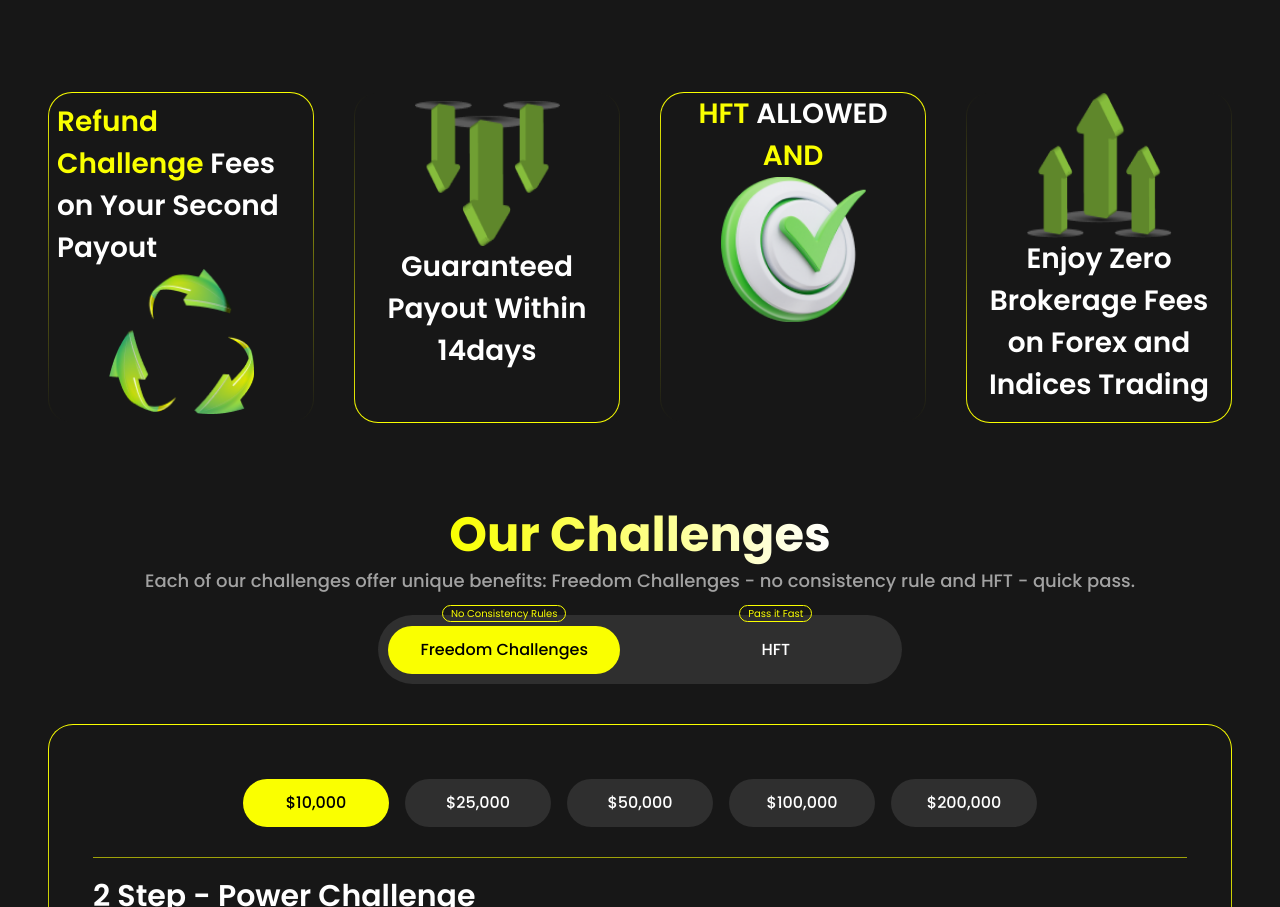
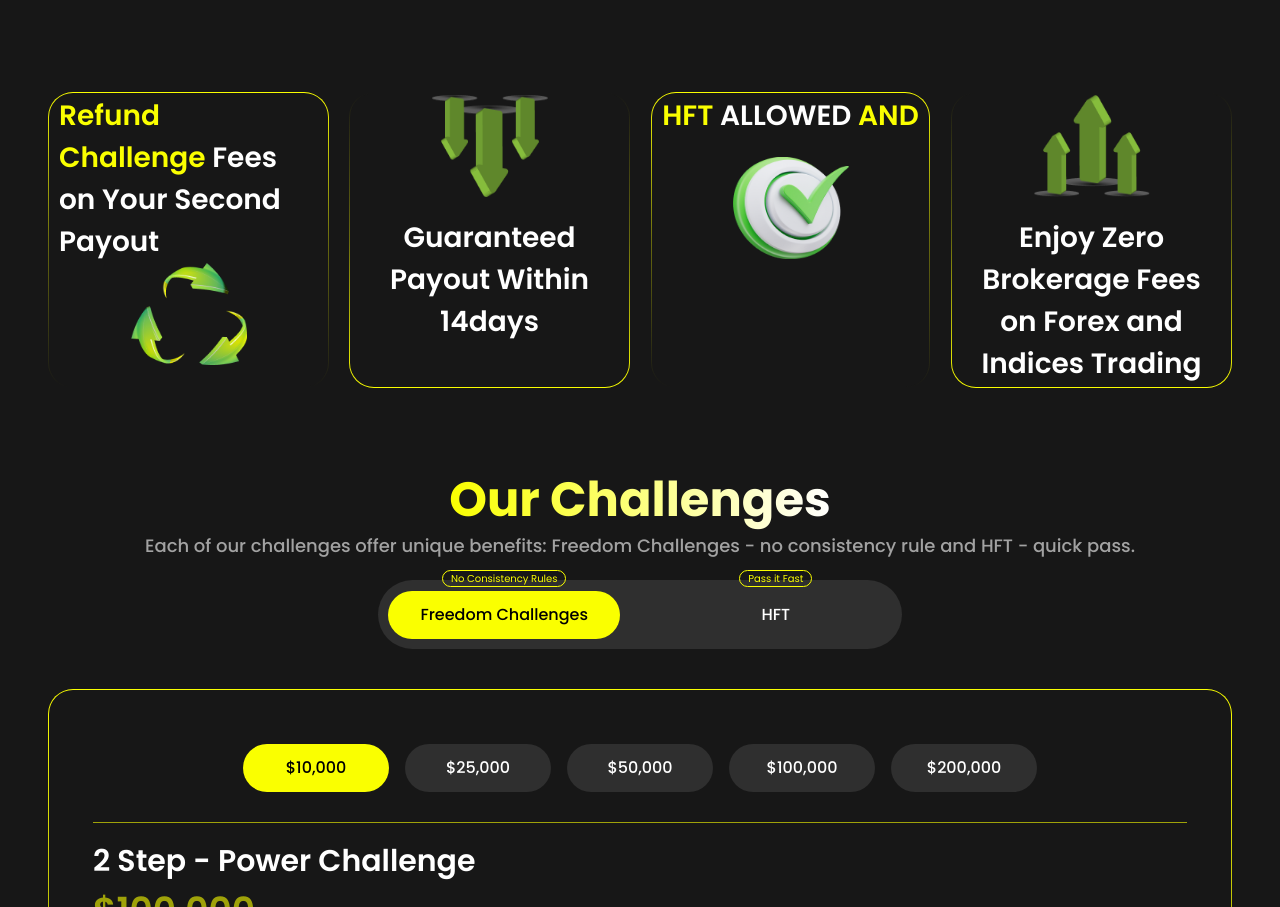
Before and after one commit to ghayas9/freedom-elite-funding, a Next.js app: page / in a window 1280 px wide. Shown: the part 712-1619 px from the top of the page. Built offline with nearby package versions, Linux system fonts and the light colour scheme.

Commit message:
third section

```diff
--- a/src/components/Head.tsx
+++ b/src/components/Head.tsx
@@ -1,27 +1,27 @@
+import Image from "next/image";
 import React from "react";
 
-export default function Head() {
+function Head() {
   return (
     <section className="max-w-[1200px] mx-auto py-20 px-2 mt-10 lg:mt-0">
       <div className="grid md:grid-cols-2  lg:grid-cols-4 gap-5">
         <div className="flex items-center justify-center ">
-          {/* style="background-image: linear-gradient(rgba(255, 255, 255, 0.07), rgb(23, 23, 23));" */}
-          <div className=" p-[2px]  rounded-[25px] " style={{backgroundImage:"linear-gradient(rgba(255, 255, 255, 0.07), rgb(23, 23, 23))"}}>
+          <div className=" p-[2px]  rounded-[25px] border-tb-g ">
             <div className="p-[1px]  rounded-[25px] bg-primary-bg-color">
-              {/* style="background-image: linear-gradient(rgba(20, 241, 148, 0.2), rgb(23, 23, 23));" */}
               <div className="p-[2px]  rounded-[25px]  justify-center items-center flex ">
-                <div className="rounded-[25px]  justify-center items-start  flex bg-primary-bg-color ">
-                  <div className="xl:w-[271px] xl:h-[283px] lg:w-[200px] lg:h-[240px] w-[294px] pt-[100px] pb-[49px] flex flex-col justify-start items-center gap-5 ">
-                    <img
-                      className="mt-[-150px] mb-[28px] w-[116px] h-[102px] "
+                <div className="rounded-[25px]  justify-center items-start  flex bg-primary-bg-color  ">
+                  <div className="xl:w-[271px] xl:h-[283px] lg:w-[200px] lg:h-[240px] w-[294px] pt-[100px] pb-[49px] flex flex-col-reverse justify-start items-center gap-5 ">
+                    <Image
+                      className="mb-[28px] w-[116px] h-[102px] "
                       src="https://sureleveragefunding.com/assets/retry-DVBZpuir.png"
                       alt=""
+                      width={0}
+                      height={0}
                     />
                     <div className="text-center">
                       <h2 className="text-white text-[24px] md:text-[28px] font-semibold">
-                        <span className="text-[#14F194]">Free Reset</span> in
-                        funded stage <br />
-                        <span className="text-[#14F194]  "></span>
+                        <span className="text-primary"> Refund Challenge </span>{" "}
+                        Fees on Your Second Payout
                       </h2>
                       <p className="text-[#9F9F9F]"></p>
                     </div>
@@ -31,16 +31,17 @@ export default function Head() {
             </div>
           </div>
         </div>
-        <div className="lg:mt-40 ">
-          {/* style="background-image: linear-gradient(rgba(255, 255, 255, 0.07), rgb(23, 23, 23));" */}
-          <div className="flex items-center justify-center ">
-            <div className=" p-[2px]  rounded-[25px] ">
+        <div className="">
+          <div className="flex items-center justify-center  ">
+            <div className=" p-[2px]  rounded-[25px] border-tb-g">
               <div className="rounded-[25px]  justify-center items-start  flex bg-primary-bg-color ">
-                <div className="xl:w-[271px] xl:h-[283px] lg:w-[200px] lg:h-[240px] w-[294px] pt-[100px] pb-[49px] flex flex-col justify-start items-center gap-5">
-                  <img
-                    className="mt-[-150px] mb-[28px]  w-[116px] h-[102px] "
+                <div className="xl:w-[271px] xl:h-[283px] lg:w-[200px] lg:h-[240px] w-[294px] pt-[100px] pb-[49px] flex flex-col-reverse justify-center items-center gap-5">
+                  <Image
+                    className="  w-[116px] h-[102px] "
                     src="https://sureleveragefunding.com/assets/drawdown-Dqbqbdn3.png"
                     alt=""
+                    width={0}
+                    height={0}
                   />
                   <div className="text-center">
                     <h2 className="text-white text-[24px] md:text-[28px] font-semibold">
@@ -53,8 +54,7 @@ export default function Head() {
           </div>
         </div>
         <div className="flex items-center justify-center ">
-          {/* style="background-image: linear-gradient(rgba(255, 255, 255, 0.07), rgb(23, 23, 23));" */}
-          <div className=" p-[2px]  rounded-[25px] ">
+          <div className=" p-[2px]  rounded-[25px] border-tb-g">
             <div className="p-[1px]  rounded-[25px] bg-primary-bg-color">
               {/* style="background-image: linear-gradient(rgba(20, 241, 148, 0.2), rgb(23, 23, 23));" */}
               <div className="p-[2px]  rounded-[25px]  justify-center items-center flex ">
@@ -82,7 +82,7 @@ export default function Head() {
         <div className="lg:mt-40">
           <div className="flex items-center justify-center ">
             {/* style="background-image: linear-gradient(rgba(255, 255, 255, 0.07), rgb(23, 23, 23));" */}
-            <div className=" p-[2px]  rounded-[25px] ">
+            <div className=" p-[2px]  rounded-[25px] border-bt-g">
               <div className="rounded-[25px]  justify-center items-start  flex bg-primary-bg-color ">
                 <div className="xl:w-[271px] xl:h-[283px] lg:w-[200px] lg:h-[240px] w-[294px] pt-[100px] pb-[49px] flex flex-col justify-start items-center gap-5">
                   <img
@@ -104,3 +104,97 @@ export default function Head() {
     </section>
   );
 }
+
+const newSection = () => (
+  <section className="max-w-[1200px] mx-auto py-20 px-2 mt-10 lg:mt-0">
+    <div className="grid md:grid-cols-2  lg:grid-cols-4 gap-5">
+      <div className="flex items-center justify-center">
+        <div className=" p-[2px] rounded-[25px] border-tb-g">
+          <div className="rounded-[25px]  justify-center items-start">
+            <div className="xl:w-[271px] xl:h-[283px] lg:w-[200px] lg:h-[240px] w-[294px] flex flex-col-reverse justify-center items-center">
+              <Image
+                className="  w-[116px] h-[102px] "
+                src="/images/Group-1.png"
+                alt=""
+                width={0}
+                height={0}
+              />
+              <div className="w-full px-2">
+                <h2 className="text-white text-[24px] md:text-[28px] font-semibold">
+                  <span className="text-primary">
+                    Refund <br />
+                    Challenge
+                  </span>{" "}
+                  Fees on Your Second Payout
+                </h2>
+              </div>
+            </div>
+          </div>
+        </div>
+      </div>
+      <div className="flex items-center justify-center">
+        <div className=" p-[2px] rounded-[25px] border-bt-g">
+          <div className="rounded-[25px]  justify-center items-start">
+            <div className="xl:w-[271px] xl:h-[283px] lg:w-[200px] lg:h-[240px] w-[294px] flex flex-col justify-start items-center gap-5">
+              <Image
+                className="  w-[116px] h-[102px] "
+                src="/images/Group-2.png"
+                alt=""
+                width={0}
+                height={0}
+              />
+              <div className="w-full px-2">
+                <h2 className="text-white text-center text-[24px] md:text-[28px] font-semibold">
+                  Guaranteed Payout Within 14days
+                </h2>
+              </div>
+            </div>
+          </div>
+        </div>
+      </div>
+      <div className="flex items-center justify-center">
+        <div className=" p-[2px] rounded-[25px] border-tb-g">
+          <div className="rounded-[25px]  justify-center items-start">
+            <div className="xl:w-[271px] xl:h-[283px] lg:w-[200px] lg:h-[240px] w-[294px] flex flex-col-reverse justify-center items-center gap-5">
+              <Image
+                className="  w-[116px] h-[102px] "
+                src="/images/Group-3.png"
+                alt=""
+                width={0}
+                height={0}
+              />
+              <div className="w-full px-2">
+                <h2 className="text-white text-[24px] text-center md:text-[28px] font-semibold">
+                  <span className="text-primary"> HFT </span> ALLOWED{" "}
+                  <span className="text-primary"> AND </span>
+                </h2>
+              </div>
+            </div>
+          </div>
+        </div>
+      </div>
+      <div className="flex items-center justify-center">
+        <div className=" p-[2px] rounded-[25px] border-bt-g">
+          <div className="rounded-[25px]  justify-center items-start">
+            <div className="xl:w-[271px] xl:h-[283px] lg:w-[200px] lg:h-[240px] w-[294px] flex flex-col justify-start items-center gap-5">
+              <Image
+                className="  w-[116px] h-[102px] "
+                src="/images/Group-4.png"
+                alt=""
+                width={0}
+                height={0}
+              />
+              <div className="w-full px-2">
+                <h2 className="text-white text-center text-[24px] md:text-[28px] font-semibold">
+                Enjoy Zero Brokerage Fees on Forex and Indices Trading
+                </h2>
+              </div>
+            </div>
+          </div>
+        </div>
+      </div>
+    </div>
+  </section>
+);
+
+export default newSection;
--- a/src/components/Header.tsx
+++ b/src/components/Header.tsx
@@ -5,11 +5,10 @@ import React, { useState } from "react";
 export default function Header() {
   const [open, setOpen] = useState(false);
   return (
-    <>
       <div className="mx-auto max-w-[1200px] flex justify-between items-center py-[16px] px-2 lg:py-4">
         <Image src="/images/logo.png" alt="logo" width={244} height={35} />
         <div
-          className={`  ${open ? "left-0" : "-left-[100%] lg:left-0"} flex flex-col lg:flex-row absolute lg:justify-end lg:relative lg:top-0 lg:bg-transparent lg:p-0 bg-black w-full gap-4 p-4 top-16 lg:items-center text-white gap-x-[40px] text-[14px] transition-all duration-700 ease-in `}
+          className={`  ${open ? "left-0" : "-left-[100%] lg:left-0"} flex flex-col lg:flex-row absolute  items-center lg:justify-end lg:relative lg:top-0 lg:bg-transparent lg:p-0 bg-black w-full gap-4 p-4 top-16 lg:items-center text-white gap-x-[40px] text-[14px] transition-all duration-700 ease-in `}
         >
           <Link href="/">Home </Link>
           <Link href="/">Buy Challenge </Link>
@@ -18,7 +17,7 @@ export default function Header() {
           <Link href="/payout">About us</Link>
           <Link href="/payout">Contact us</Link>
           <Link
-            className="rounded-[16px] px-5 py-2 font-medium text-black bg-primary"
+            className="rounded-[16px] px-5 py-2 font-medium text-black bg-primary w-full lg:w-auto text-center"
             href="#"
           >
             Login
@@ -44,24 +43,6 @@ export default function Header() {
           </svg>
         </div>
       </div>
-      {/* <div
-        className={` absolute  ${
-          open ? "left-0 w-full" : "-left-[100%]"
-        }  flex flex-col gap-4 p-4 bg-black text-white gap-x-[40px] text-[14px] transition-all duration-700  `}
-      >
-        <Link href="/">Home </Link>
-        Buy Challenge
-        <Link href="/faq">FAQ </Link>
-        <Link href="/payout">Payout</Link>
-        <Link href="/payout">About us</Link>
-        <Link href="/payout">Contact us</Link>
-        <Link
-          className="rounded-[16px] px-5 py-2 font-medium text-black bg-primary"
-          href="#"
-        >
-          Login
-        </Link>
-      </div> */}
-    </>
+
   );
 }
--- a/src/components/OurChallenges.tsx
+++ b/src/components/OurChallenges.tsx
@@ -10,9 +10,9 @@ export default function OurChallenges() {
       <p className="lg:text-lg font-medium text-white/60 text-center md:text-left">
         {`Each of our challenges offer unique benefits: Freedom Challenges - no consistency rule and HFT - quick pass.`}
       </p>
-      <div className="grid grid-cols-1 lg:grid-cols-2 py-[10px] px-2  md:p-[10px]  gap-2 md:gap-10 md:bg-white/10 rounded-lg md:rounded-full mb-10 mt-5">
+      <div className="grid grid-cols-1 md:grid-cols-2 py-[10px] px-2  md:p-[10px]  gap-2 md:gap-10 md:bg-white/10 rounded-lg md:rounded-full mb-10 mt-5">
         <div>
-          <div className="text-primary -mb-2 md:mb-1 md:-mt-5 px-2 text-[10px] flex items-center   justify-center">
+          <div className=" text-primary -mb-2 md:mb-1 md:-mt-5 px-2 text-[10px] flex items-center justify-center">
             <div className=" border border-primary rounded-full px-2 text-[10px] flex items-center gap-1 justify-center">
               <span>No Consistency Rules</span>
             </div>
@@ -31,7 +31,7 @@ export default function OurChallenges() {
             </div>
           </div>
           <button
-            type="submit"
+            // type="submit"
             className="flex justify-center items-center gap-2 rounded-full px-3 py-2 lg:px-8 lg:py-3 font-medium   w-full sm:py-2   text-white bg-white/10 md:bg-transparent "
           >
             HFT
--- a/src/pages/index.tsx
+++ b/src/pages/index.tsx
@@ -6,6 +6,7 @@ import Link from "next/link";
 import WhatPeopleSay from "@/components/WhatPeopleSay";
 import OurChallenges from "@/components/OurChallenges";
 import JoinTelegram from "@/components/JoinTelegram";
+import Head from "@/components/Head";
 
 export default function Index() {
   return (
@@ -93,57 +94,92 @@ export default function Index() {
           </div>
         </div>
       </div>
-      <div className="max-w-[1200px] mx-auto py-4 lg:py-20 px-2 lg:mt-0">
-        <div className="w-full grid grid-cols-1 md:grid-cols-2 lg:grid-cols-4 gap-10">
-          <div className="flex flex-col-reverse items-center border-tb-g rounded-3xl p-2">
+      <div className="max-w-[1200px] mx-auto py-20 px-2 lg:mt-0">
+        <div className="grid grid-cols-1 md:grid-cols-2 lg:grid-cols-4 gap-5 gap-y-10">
+          <div className="flex items-start justify-center h-full">
+            <div className=" p-[2px] rounded-[25px] border-tb-g h-full">
+              <div className="rounded-[25px]  justify-center items-start">
+                <div className="lg:w-full w-[294px] flex flex-col-reverse justify-center items-center">
                   <Image
+                    className="  w-[116px] h-[102px] "
+                    src="/images/Group-1.png"
+                    alt=""
                     width={0}
                     height={0}
-              className="w-[145px] aspect-square"
-              src="/images/Group-1.png"
-              alt=""
                   />
+                  <div className="w-full px-2">
                     <h2 className="text-white text-[24px] md:text-[28px] font-semibold">
-              <span className="text-primary">Refund Challenge</span> Fees on
-              Your Second Payout
+                      <span className="text-primary">
+                        Refund <br />
+                        Challenge
+                      </span>{" "}
+                      Fees on Your Second Payout
                     </h2>
                   </div>
-          <div className="flex flex-col items-center border-bt-g rounded-3xl p-2">
+                </div>
+              </div>
+            </div>
+          </div>
+          <div className="flex items-start justify-center h-full">
+            <div className=" p-[2px] rounded-[25px] border-bt-g h-full">
+              <div className="rounded-[25px]  justify-center items-start">
+                <div className="lg:w-full w-[294px] flex flex-col justify-start items-center gap-5">
                   <Image
+                    className="  w-[116px] h-[102px] "
+                    src="/images/Group-2.png"
+                    alt=""
                     width={0}
                     height={0}
-              className="w-[145px] aspect-square"
-              src="/images/Group-2.png"
-              alt=""
                   />
-            <h2 className="text-white text-[24px] text-center md:text-[28px] font-semibold">
+                  <div className="w-full px-2">
+                    <h2 className="text-white text-center text-[24px] md:text-[28px] font-semibold">
                       Guaranteed Payout Within 14days
                     </h2>
                   </div>
-          <div className="flex flex-col-reverse items-center justify-end border-tb-g rounded-3xl px-2">
+                </div>
+              </div>
+            </div>
+          </div>
+          <div className="flex items-start justify-center h-full">
+            <div className=" p-[2px] rounded-[25px] border-tb-g h-full">
+              <div className="rounded-[25px]  justify-center items-start">
+                <div className="lg:w-full w-[294px] flex flex-col-reverse justify-center items-center gap-5">
                   <Image
+                    className="  w-[116px] h-[102px] "
+                    src="/images/Group-3.png"
+                    alt=""
                     width={0}
                     height={0}
-              className="w-[145px] aspect-square"
-              src="/images/Group-3.png"
-              alt=""
                   />
+                  <div className="w-full px-2">
                     <h2 className="text-white text-[24px] text-center md:text-[28px] font-semibold">
-              <span className="text-primary">HFT</span> ALLOWED
-              <span className="text-primary"> AND</span>
+                      <span className="text-primary"> HFT </span> ALLOWED{" "}
+                      <span className="text-primary"> AND </span>
                     </h2>
                   </div>
-          <div className="flex flex-col items-center border-bt-g rounded-3xl px-2">
+                </div>
+              </div>
+            </div>
+          </div>
+          <div className="flex items-start justify-center h-full">
+            <div className=" p-[2px] rounded-[25px] border-bt-g h-full">
+              <div className="rounded-[25px]  justify-center items-start">
+                <div className="lg:w-full w-[294px] flex flex-col justify-start items-center gap-5">
                   <Image
+                    className="  w-[116px] h-[102px] "
+                    src="/images/Group-4.png"
+                    alt=""
                     width={0}
                     height={0}
-              className="w-[145px] aspect-square"
-              src="/images/Group-4.png"
-              alt=""
                   />
-            <h2 className="text-white text-[24px] text-center md:text-[28px] font-semibold">
+                  <div className="w-full px-2">
+                    <h2 className="text-white text-center text-[24px] md:text-[28px] font-semibold">
                       Enjoy Zero Brokerage Fees on Forex and Indices Trading
                     </h2>
+                  </div>
+                </div>
+              </div>
+            </div>
           </div>
         </div>
       </div>
```
Lines whose indentation alone changed are shown as unchanged.
